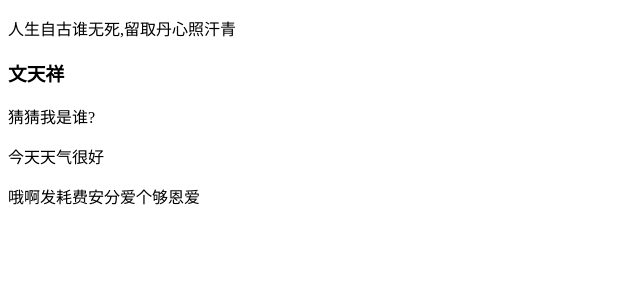
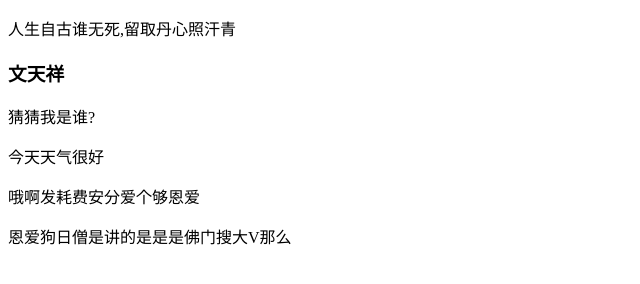
Before and after one commit to liutong12/learngit, a plain HTML site: page index.html in a window 1280 px wide. Shown: the whole page, without its empty margins (0-640 px from the left). Drawn offline with Linux system fonts and the light colour scheme.

Commit message:
add a div

```diff
--- a/index.html
+++ b/index.html
@@ -10,5 +10,9 @@
 	<p>猜猜我是谁?</p>
 	<span>今天天气很好</span>
 	<p>哦啊发耗费安分爱个够恩爱</p>
+	<div>
+		恩爱狗日僧是讲的是是是佛门搜大V那么
+
+	</div>
 </body>
 </html>
```
